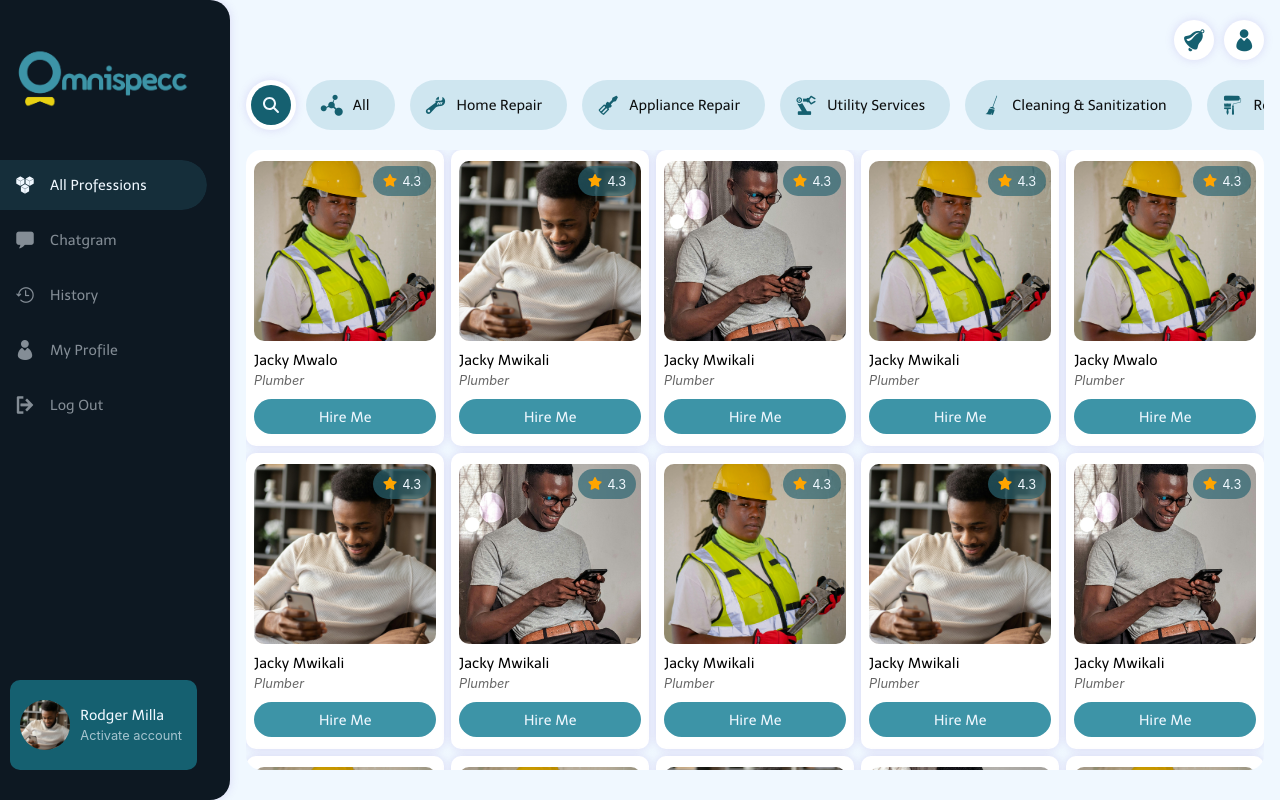
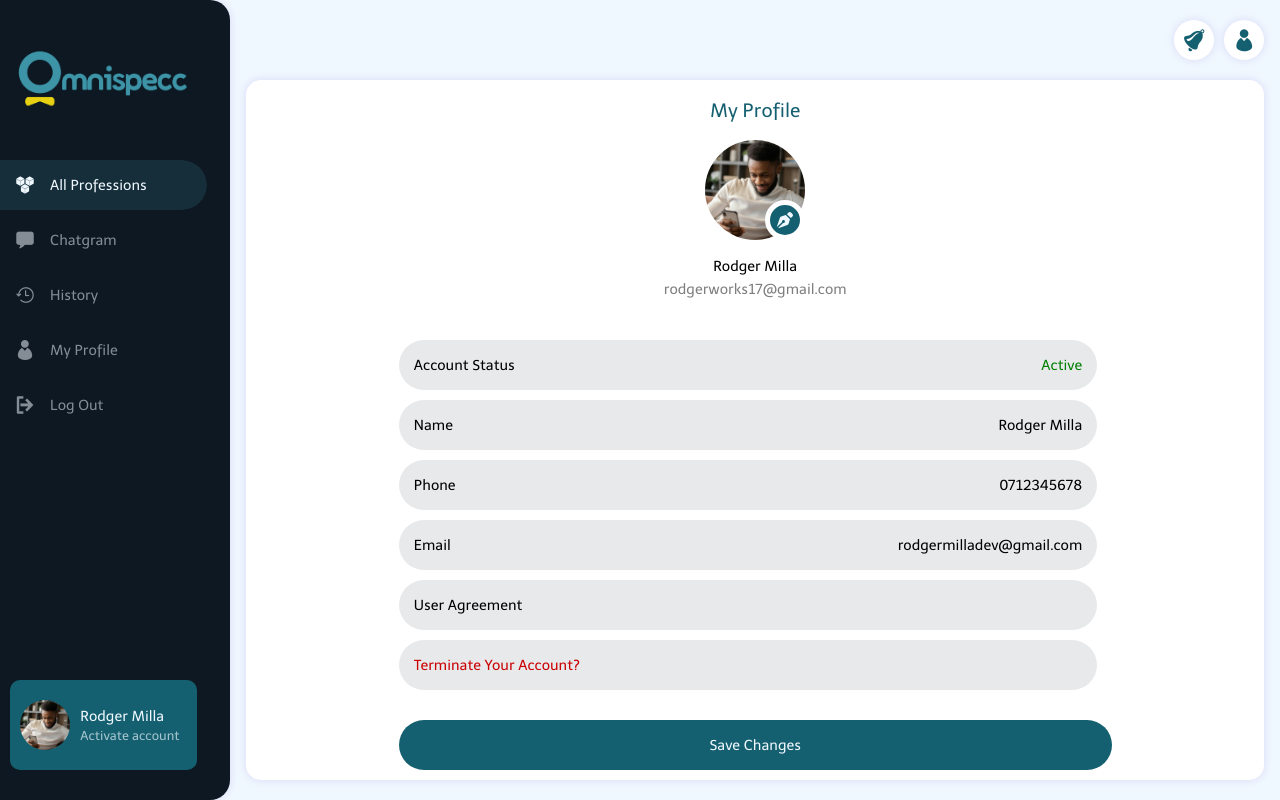
Before and after one commit to RodgerMillaDev/Omnispecc, a React (Create React App) app: page / in a window 1280 px wide. Built offline with nearby package versions, Linux system fonts and the light colour scheme.

Commit message:
User Profile UI Done

```diff
--- a/src/App.css
+++ b/src/App.css
@@ -8,6 +8,10 @@
 *{
     padding: 0;
     margin: 0;
+}
+body{    font-family: Telex;
+
+
 }
 :root{
     --pri1-color:#156070;
--- /dev/null
+++ b/src/components/userprofile.jsx
@@ -0,0 +1,65 @@
+
+import { FontAwesomeIcon } from "@fortawesome/react-fontawesome"
+import userImg from '../media/user.png'
+import userImg2 from '../media/authImg.jpg'
+import { faBarsStaggered,faSearch,faStar,faPenNib } from "@fortawesome/free-solid-svg-icons"
+import "../style/userprofile.css"
+import "../style/userprofresp.css"
+
+function UserProfile(){
+    return (
+        <div className="userProfWrap">
+                <div className="pageTitle">
+                    <span>My Profile</span>
+                </div>
+                <div className="profImgWrap">
+                    <div className="profImgAct">
+                        <div className="userProfChangeImg">
+                        <FontAwesomeIcon className="faIcon" icon={faPenNib} />
+
+                    </div>
+                        <img src={userImg2} alt="" />
+                    </div>
+                    <div className="profImgName">
+                        <p>Rodger Milla</p>
+                        <span>rodgerworks17@gmail.com</span>
+
+                    </div>
+
+                </div>
+                <div className="profUserDet">
+                        <div className="profDiv">
+                            <p className="profQ">Account Status</p>
+                            <p className="profA profGreen">Active</p>
+
+                        </div>
+                        <div className="profDiv">
+    <p className="profQ">Name</p>
+                            <p className="profA">Rodger Milla</p>
+                        </div>
+                             <div className="profDiv">
+    <p className="profQ">Phone</p>
+                            <p className="profA">0712345678</p>
+                        </div>
+                        <div className="profDiv">
+    <p className="profQ">Email</p>
+                            <p className="profA">rodgermilladev@gmail.com</p>
+                        </div>
+
+                        <div className="profDiv profDivSingle">
+                            <p className="profQ">User Agreement</p>
+
+                        </div>
+                        <div className="profDiv profDivSingle">
+                            <p className="profQ profRed">Terminate Your Account?</p>
+
+                        </div>
+                </div>
+                <div className="profBtn">
+                    <button>Save Changes</button>
+                </div>
+        </div>
+    )
+}
+
+export default UserProfile;
--- a/src/pages/professiondashboard.jsx
+++ b/src/pages/professiondashboard.jsx
@@ -11,6 +11,8 @@ import { useRef } from "react";
 import { FontAwesomeIcon } from "@fortawesome/react-fontawesome"
 import { faBarsStaggered,faSearch,faStar } from "@fortawesome/free-solid-svg-icons"
 import useStore from "../store/zustandstore";
+import UserProfile from "../components/userprofile";
+
 
 function ProfessionDashboard(){
     const searchWrapIcon = useRef(null)
@@ -74,6 +76,7 @@ function ProfessionDashboard(){
 
 
                     </div>
+                    <div className="userDashboard">
                         <div className="profActDashBtm">
 
                             <div className="profActDashBtmSearch">
@@ -792,11 +795,18 @@ function ProfessionDashboard(){
 
 
                         </div>
+                        <div className="userProCont">
+                            <UserProfile />
+                        </div>
+                        <div className="messagesCont">
                         </div>
 
-                <div className="messagesContainer">
+                    </div>
+
 
                 </div>
+
+
             </div>
         </div>
     )
--- a/src/style/profdash.css
+++ b/src/style/profdash.css
@@ -118,17 +118,44 @@ p{
     justify-content: end;
     align-items: center;
 
+}
+.userDashboard{
+        height: calc(100% - 60px);
+        position: relative;
+     width: 100%;
+    border-radius: 15px;
+}
+.profActDashBtm{
+    transition: .3s ease;
+    background: aliceblue;
+    position: absolute;
+    right: -105%;
+    height:100%;
 
-
+     width: 100%;
 
 }
-.profActDashBtm{
-    height: calc(100% - 60px);
+.userProCont{
+     transition: .3s ease;
+    box-shadow: 0 0 10px rgba(115,82,199,.18)  ;
+    background: rgb(255, 255, 255);
+    position: absolute;
+    border-radius: 15px;
+    overflow: hidden;
+    right: 0%;
+    height:100%;
      width: 100%;
+}
+.messagesCont{
+     transition: .3s ease;
+    box-shadow: 0 0 10px rgba(115,82,199,.18)  ;
+    background: rgb(255, 255, 255);
+    position: absolute;
     border-radius: 15px;
+    right:-105%;
+    height:100%;
 
-
-
+     width: 100%;
 }
 .dashNotify{
     width: 40px;
--- /dev/null
+++ b/src/style/userprofile.css
@@ -0,0 +1,200 @@
+*{
+    padding: 0;
+    margin: 0;
+}
+.swal2-actions button{
+  background: var(--pri1-color);
+}
+.swal2-html-container{
+  font-family: Telex;
+}
+
+*{
+    padding: 0;
+    margin: 0;
+}
+:root{
+    --pri1-color:#156070;
+    --pri2-color:#3D94A7;
+    --pri3-color:#3d94a72d;
+    --text1-color:#000000;
+    --text2-color:#0000009c;
+    --sec-color:orange;
+}
+@font-face {
+    font-family: LxBold ;
+    src: url(../media/Lexend/Lexend-Bold.ttf);
+}
+@font-face {
+    font-family: Telex;
+    src: url(../media/Telex/Telex-Regular.ttf);
+}
+@font-face {
+    font-family: LxRegular ;
+    src: url(../media/Lexend/Lexend-Regular.ttf);
+}
+input,textarea,select{
+    border: none;
+    font-family: Telex;
+    padding-left: 10px;
+    background: none;
+    color: var(--text2-color);
+    font-size: .9rem;
+}
+input:focus, textarea:focus,select:focus{
+    outline: none;
+    font-family: Telex;
+}
+body{
+      -webkit-touch-callout: none;
+  -webkit-user-select: none;
+  -khtml-user-select: none;
+  -moz-user-select: none;
+}
+
+h1{
+    font-size: 5rem;
+    font-family: LxBold;
+}
+h2{
+    font-size: 3rem;
+    font-family: LxBold;
+    letter-spacing: 1px;
+}
+h3{
+    font-size: 2.2rem;
+        letter-spacing: -1px;
+
+    font-family: LxBold;
+}
+h4{
+    font-size: 1.7rem;
+    font-family: LxBold;
+}
+p{
+    font-size: 1rem ;
+    font-family: Telex;
+}
+
+.userProfWrap{
+    width: 70%;
+    margin: 0 auto;
+    height: 100%;
+
+}
+.pageTitle{
+    height: 60px;
+    width: 100%;
+    display: flex;
+    justify-content: center;
+    align-items: center;
+    text-align: center;
+}
+.pageTitle span{
+ font-size: 1.2rem;
+ color: var(--pri1-color);
+}
+.profImgWrap{
+    height: 200px;
+}
+.profImgAct{
+    width: 100px;
+    height: 100px;
+    border-radius: 50%;
+    position: relative;
+    margin: 0 auto;
+}
+.profImgAct img{
+    width: 100%;
+    height: 100%;
+    object-fit: cover;
+    align-items: center;
+    object-fit: cover;
+    border-radius: 50%;
+}
+.profImgName{
+    width: 50%;
+
+    margin: 0 auto;
+    height: 70px;
+    display: flex;
+    justify-content: center;
+    align-items: center;
+    flex-direction: column;
+}
+.profImgName p{
+    margin: 5px 0;
+}
+.profImgName span{
+    opacity: .5;
+    font-size: .9rem;
+
+}
+.userProfChange{
+    display:none;
+}
+.userProfChangeImg{
+    bottom: 0;
+    right: 0;
+    width: 30px;
+    cursor: pointer;
+    height: 30px;
+    background: aliceblue;
+    border: 5px solid rgb(255, 255, 255);
+    display: flex;
+    justify-content: center;
+    align-items: center;
+    background: var(--pri1-color);
+    color: aliceblue;
+    border-radius: 50%;
+    position: absolute;
+}
+.profBtn{
+    height: 50px;
+    margin: 10px 0;
+    width: 100%;
+}
+.profBtn button{
+ width: 100%;
+ background: var(--pri1-color);
+ height: 100%;
+ border: none;
+ cursor: pointer;
+
+ color: aliceblue;
+ font-family: Telex;
+ border-radius: 50px;
+}
+
+.profUserDet{
+    height: calc(100% - 330px);
+    overflow-y: auto;
+    width: 100%;
+}
+.profDiv{
+    width: 98%;
+    height: 50px;
+    margin-bottom: 10px;
+    display: flex;
+    justify-content: space-between;
+    align-items: center;
+
+    border-radius: 50px;
+    background: rgb(231, 233, 235);
+}
+.profQ{
+    margin-left: 15px;
+    width: 46%;
+    overflow: hidden;
+}
+.profA{
+    margin-right: 15px;
+    text-align: end;
+}
+.profRed{
+    color: rgb(202, 2, 2);
+    width: 100%;
+}
+.profGreen{
+    color: green;
+}
--- /dev/null
+++ b/src/style/userprofresp.css
@@ -0,0 +1,29 @@
+@media only screen and ( max-width: 992px){
+
+    h1{
+    font-size: 3rem;
+    font-family: LxBold;
+}
+h2{
+    font-size: 2.5rem;
+    font-family: LxBold;
+    letter-spacing: 1px;
+}
+h3{
+    font-size: 1.6rem;
+        letter-spacing: -1px;
+
+    font-family: LxBold;
+}
+h4{
+    font-size: 1.3rem;
+    font-family: LxBold;
+}
+p{
+    font-size: .9rem;
+    font-family: Telex;
+}
+.userProfWrap{
+    width: 95%;
+}
+}
```
Lines whose indentation alone changed are shown as unchanged.
